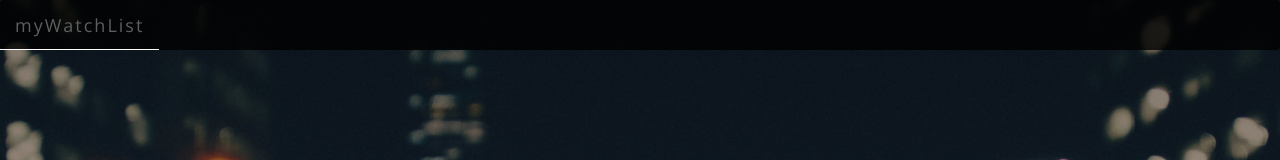
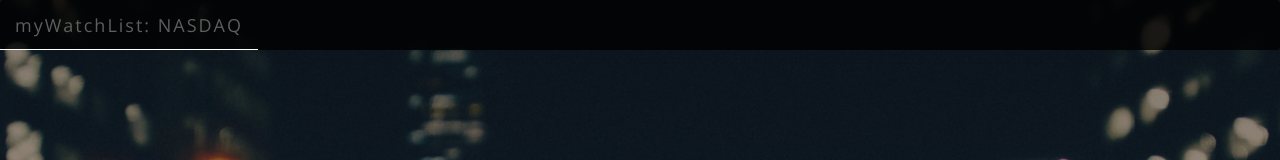
Before and after one commit to chaseolsen/myWatchList, a plain HTML site: page index.html in a window 1280 px wide. Shown: the top 160 px of the page. Drawn offline with nearby package versions, Linux system fonts and the light colour scheme.

Commit message:
Finalized for presentation

```diff
--- a/index.html
+++ b/index.html
@@ -9,9 +9,10 @@
 
 <body ng-controller="mainCtrl">
 
+
 	<nav class="navbar navbar-default" role="navigation">
 		<div class="navbar-header">
-			<a class="navbar-brand" href="#">myWatchList</a>
+			<a class="navbar-brand" href="#">myWatchList: NASDAQ</a>
 		</div>
 		<div class="navbar-collapse collapse">
 			<ul class="nav navbar-nav navbar-right">
@@ -21,6 +22,8 @@
 			</ul>
 		</div>
 	</nav>
+
+
 
 	<div class="main container">
 		<div class="row">
@@ -68,6 +71,7 @@
 				</div>
 
 			</div>
+
 		</div>
 	</div>
 
```
